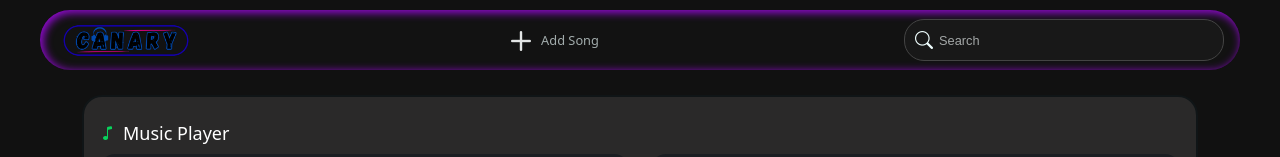
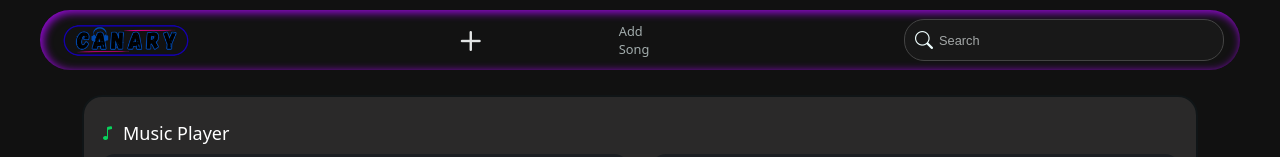
Before and after one commit to Bishal6291/Music-Player, a React (Create React App) app: page /player in a window 1280 px wide. Shown: the top 157 px of the page. Built offline with nearby package versions, Linux system fonts and the light colour scheme; the HTML template or start-up script is replaced by a standard one.

Commit message:
Refactor Player-Page CSS for improved structure

```diff
--- a/src/Player-Page.css
+++ b/src/Player-Page.css
@@ -187,7 +187,7 @@ body {
   flex-direction: row;
   justify-content: center;
   align-items: center;
-  gap:calc(2rem,10vw,10rem);
+  gap:clamp(2rem,10vw,10rem);
 }
 .addSongText{
   color:rgba(240, 255, 255, 0.651);
```
